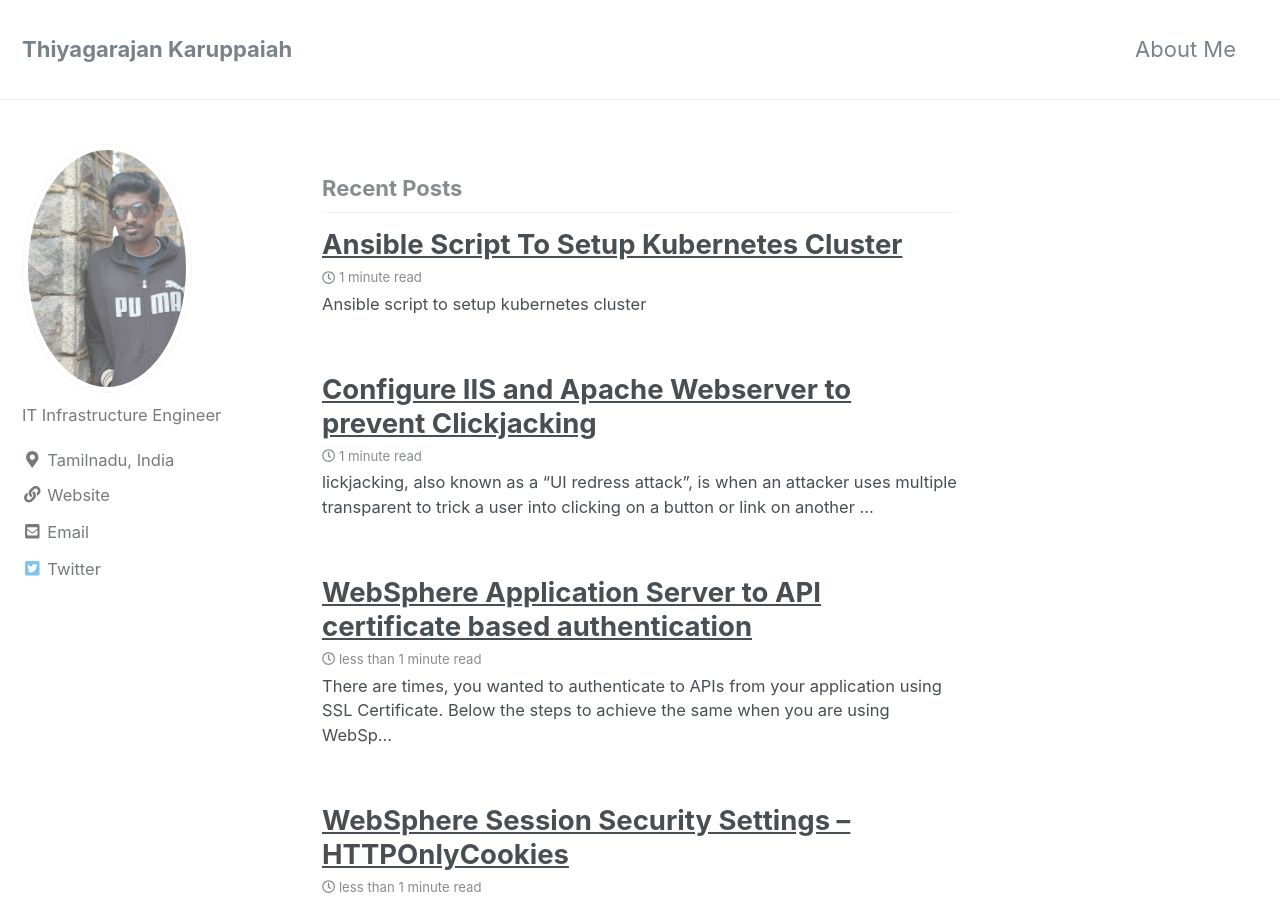
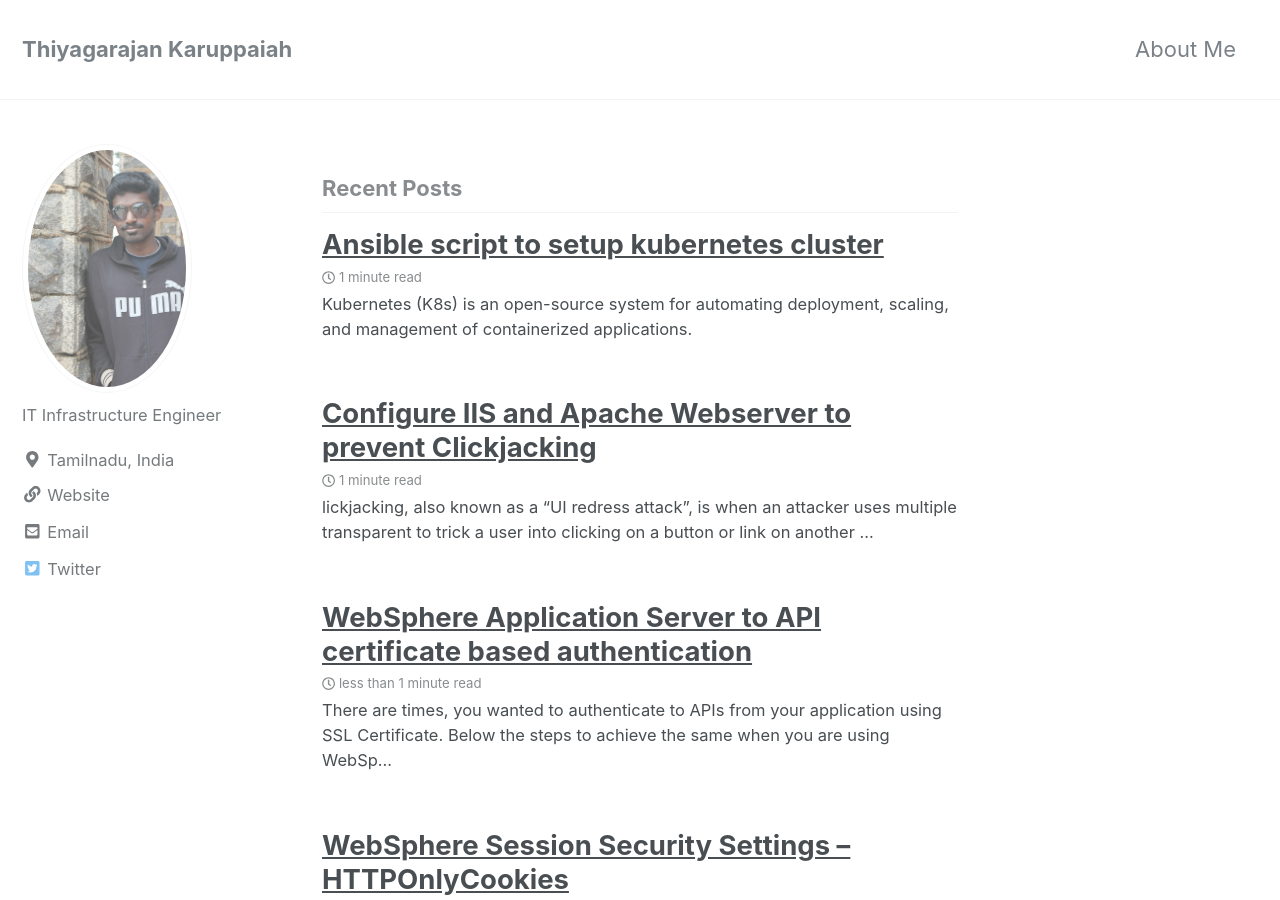
Before and after one commit to thiyaguin/thiyaguin.github.io, a Jekyll site: the page built from index.html, in a window 1280 px wide and 900 px high. Built offline with Jekyll 4.4.1, drawn with Linux system fonts in a browser that asks for light colours; nearby versions of some CDN libraries; the list of posts is cut into pages by our own code; some of the changed lines change nothing that is shown.

Commit message:
Update 2019-08-29-Ansible-script-to-setup-kubernetes-cluster.md

```diff
--- a/_posts/2019-08-29-Ansible-script-to-setup-kubernetes-cluster.md
+++ b/_posts/2019-08-29-Ansible-script-to-setup-kubernetes-cluster.md
@@ -1,4 +1,8 @@
-# Ansible script to setup kubernetes cluster
+---
+category: kubernetes
+tags: Ansible, kubernetes, k8s, kubernetes Cluster
+title: Ansible script to setup kubernetes cluster
+---
 
 Kubernetes (K8s) is an open-source system for automating deployment, scaling, and management of containerized applications.
 
```
